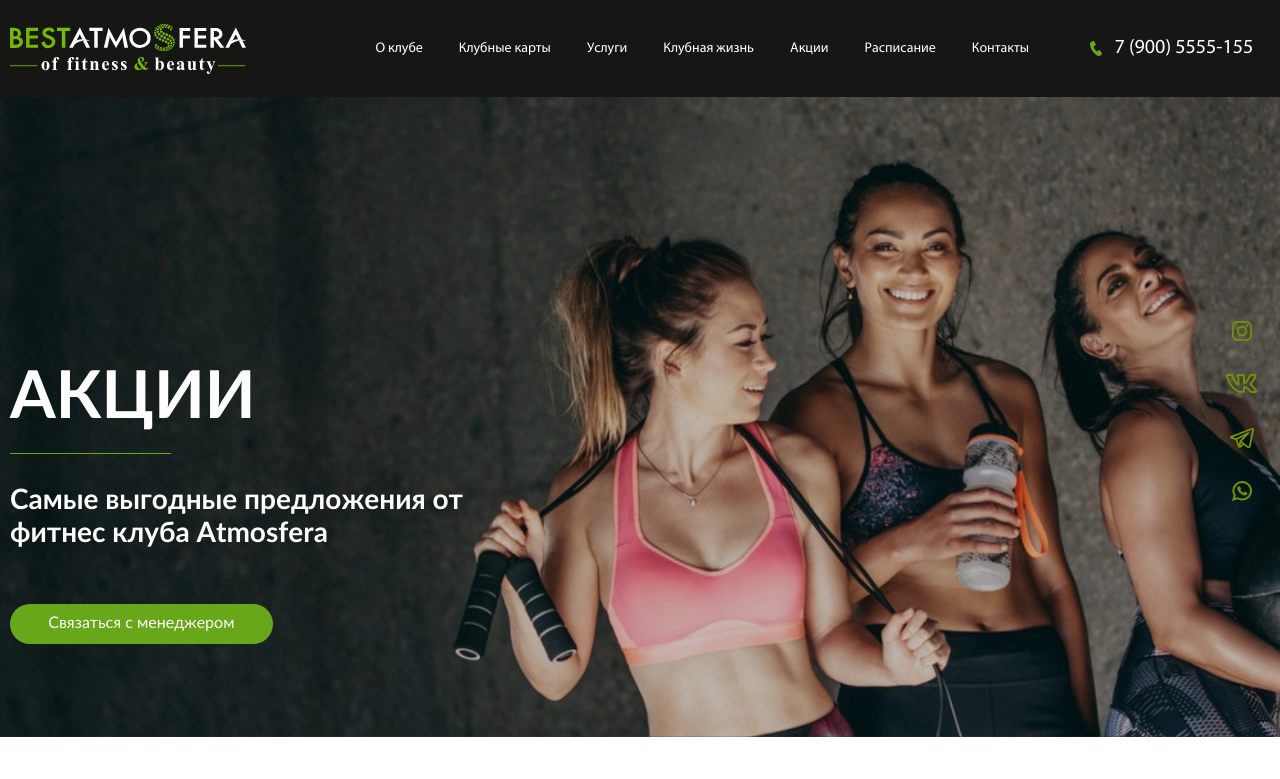
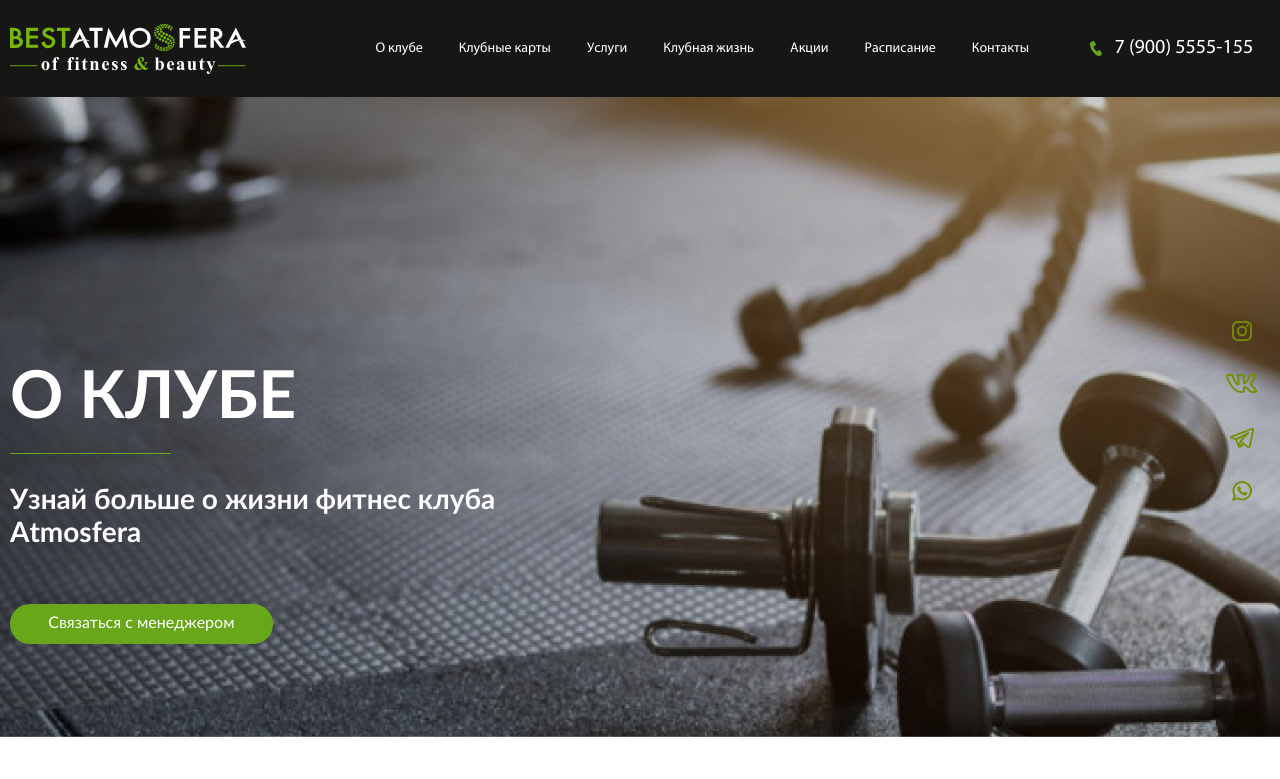
Before and after one commit to ruvick/atmosphere, a website: page atmosphere/club.html in a window 1280 px wide. Shown: the top 779 px of the page. Drawn offline with nearby package versions, Linux system fonts and the light colour scheme; files whose address does not match are found by name.

Commit message:
Дополнения

```diff
--- a/#src/scss/style.scss
+++ b/#src/scss/style.scss
@@ -555,6 +555,11 @@ h4 {
 .stock-bg-item:nth-child(6) {
 	background-image: url('../img/stock/06.jpg');
 }
+//===================================================================================================================================
+
+.club-sec {
+	background-image: url('../img/club-bg.jpg');
+}
 
 
 
--- a/atmosphere/club.html
+++ b/atmosphere/club.html
@@ -78,13 +78,13 @@
 	</div>
 		<main class="page">
 
-			<section id="info-wrap-sec" class="info-wrap-sec stock-sec _bgi">
+			<section id="info-wrap-sec" class="info-wrap-sec club-sec _bgi">
 				<div class="info-wrap-sec__nuar_blk nuar_blk"></div>
 				<div class="info-wrap-sec__container _container">
-					<h1 class="title">АКЦИИ</h1>
+					<h1 class="title">О КЛУБЕ</h1>
 					<p class="info-wrap-sec__subtitle">
-						Самые выгодные предложения от <br>
-						фитнес клуба Atmosfera
+						Узнай больше о жизни фитнес клуба <br>
+						Atmosfera
 					</p>
 					<a href="#" class="info-wrap-sec__btn btn">Связаться с менеджером</a>
 				</div>
```
Also changed, not shown: #src/club.html (+4 -4 lines), #src/img/club-bg.jpg (added), atmosphere/css/style.min.css, atmosphere/img/club-bg.jpg (added), atmosphere/img/Контур 1105.jpg (added), atmosphere/img/Сгруппировать 126.jpg (added).
